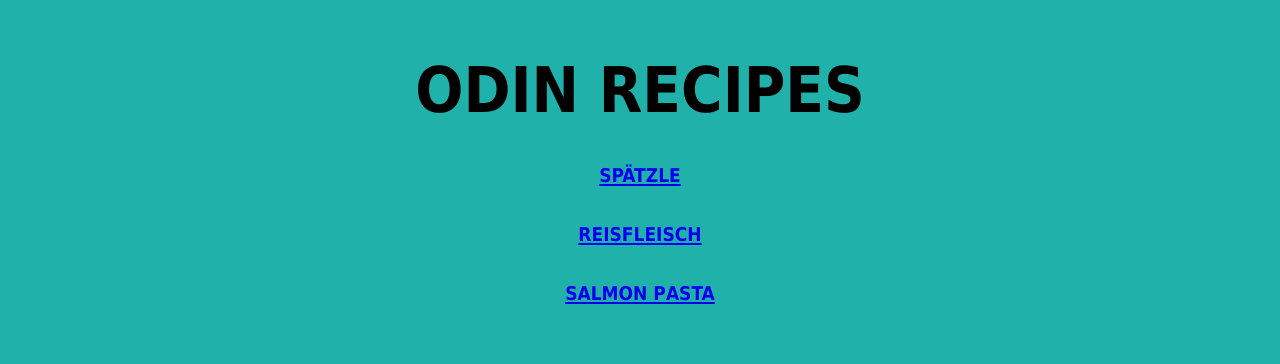
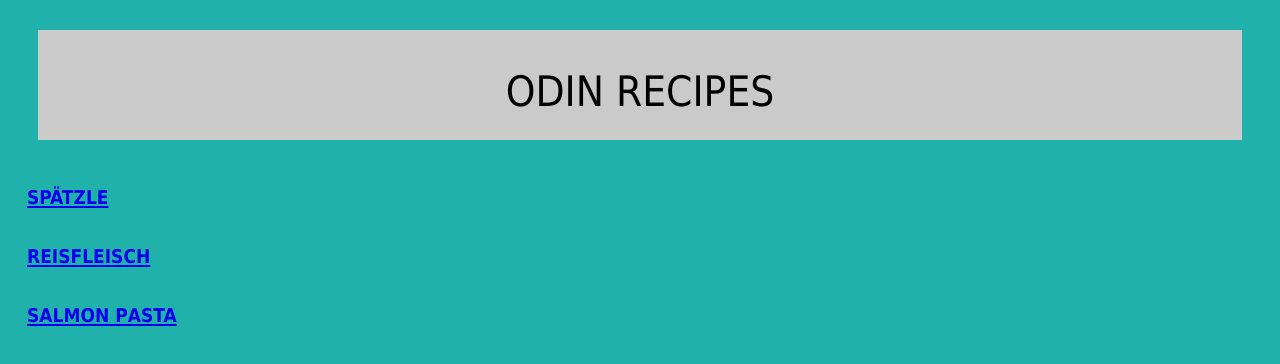
Before and after one commit to ohaiiphee/odin-recipes, a plain HTML site: page index.html in a window 1280 px wide. Drawn offline with Linux system fonts and the light colour scheme.

Commit message:
Style title

```diff
--- a/index.html
+++ b/index.html
@@ -7,8 +7,9 @@
     </head>
 
     <body>
-        <article class="all-recipes">
+        <article class="title">
             <h1 class="title">Odin Recipes</h1>
+        </article>
             <article class="recipe">
                 <h2><a href="recipes/spaetzle.html">Spätzle</a></h2>
             </article>
@@ -18,6 +19,5 @@
             <article class="recipe">
                 <h2><a href="recipes/salmonpasta.html">Salmon Pasta</a></h2>
             </article>
-        </article>
     </body>
 </html>
--- a/styles.css
+++ b/styles.css
@@ -2,18 +2,20 @@ body {
     background-color: lightseagreen;
 }
 
-.all-recipes{
-    margin: 0;
+.title{
+    margin: 30px;
     padding:5px;
-    background-color:lightseagreen;
+    background-color: rgb(202, 202, 202);
     font-family: Tahoma, sans-serif;
     font-size: 60px;
     font-weight: 500;
     text-align: center;
     font-variant: all-small-caps;
+    border: 20px;
+    border-color: black;
 }
 
-.all-recipes > h1, .recipe {
+.title > h1, .recipe {
     margin: 10px;
     padding: 5px;
 }
```
